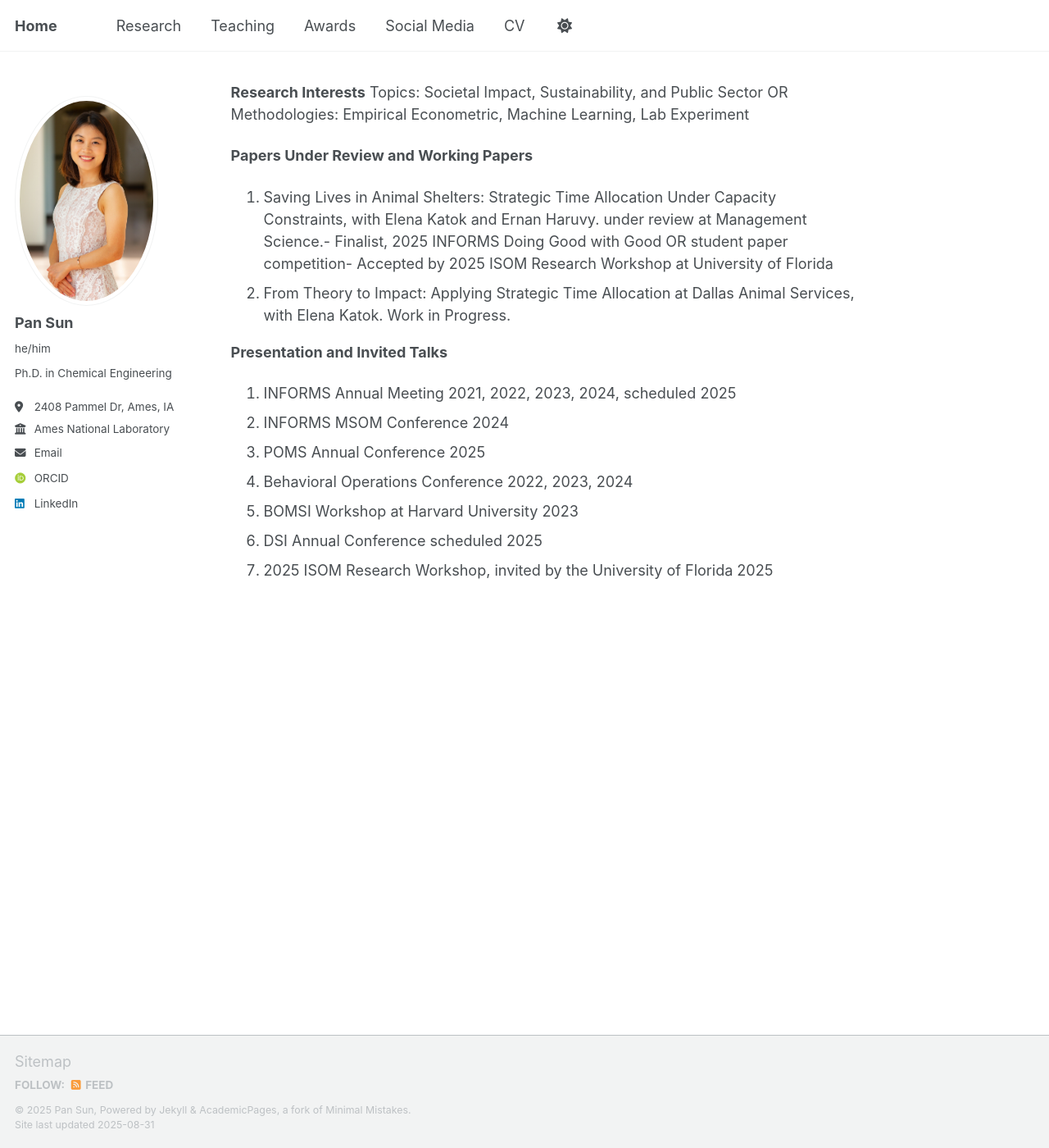
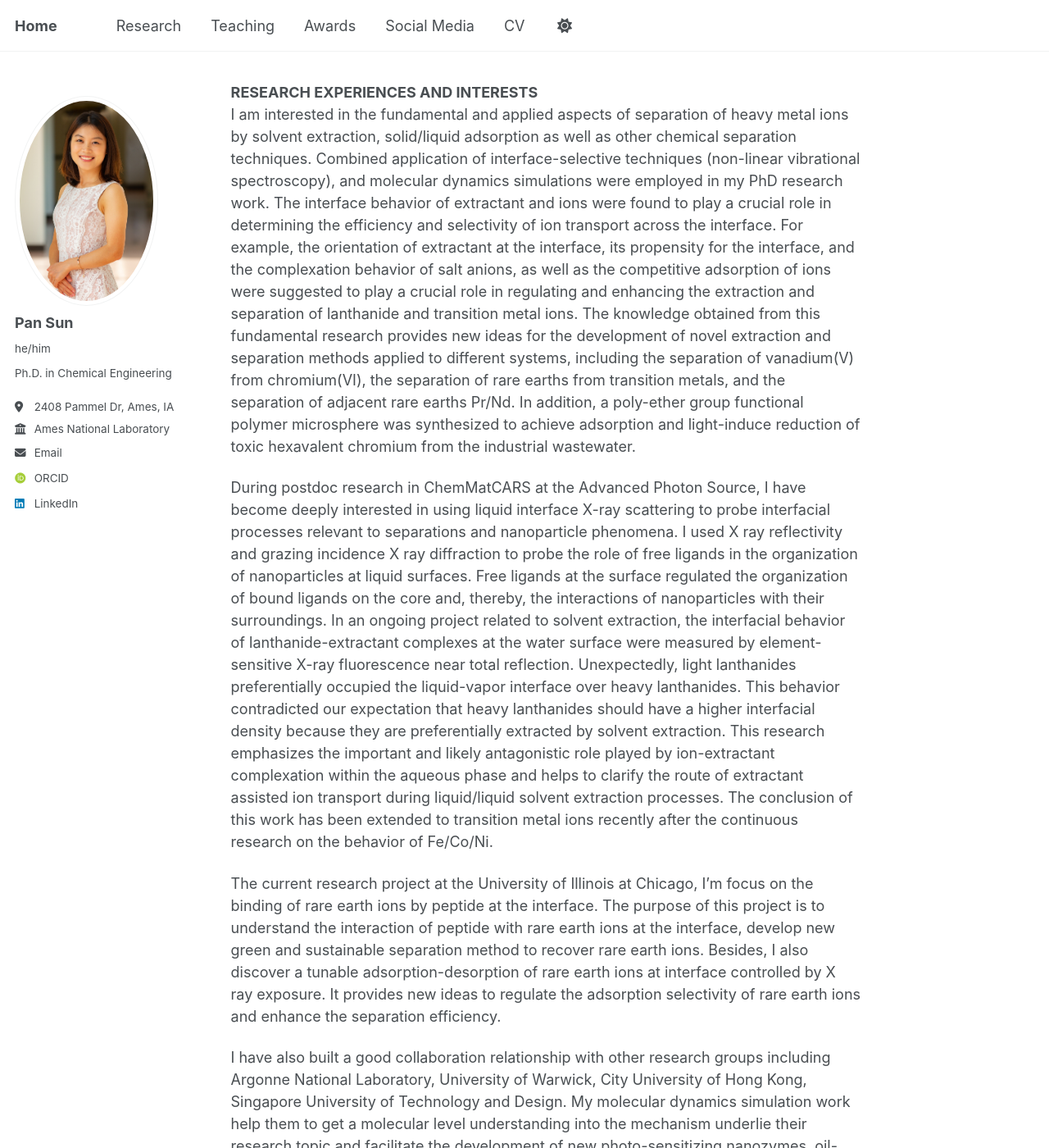
Before and after one commit to qxc2/pans, a Jekyll site: the page built from _research/research.md, in a window 1280 px wide and 1400 px high. Shown: the whole window at 82% size. Built offline with Jekyll 4.4.1, drawn with Linux system fonts in a browser that asks for light colours; some web fonts are replaced; a script that is not in the unit is left out; some of the changed text lies outside the part shown.

Commit message:
Update research.md

```diff
--- a/_research/research.md
+++ b/_research/research.md
@@ -3,21 +3,11 @@ collection: research
 permalink: /research/
 ---
 
-**Research Interests**
- Topics: Societal Impact, Sustainability, and Public Sector OR
- Methodologies: Empirical Econometric, Machine Learning, Lab Experiment
+**RESEARCH EXPERIENCES AND INTERESTS**
+I am interested in the fundamental and applied aspects of separation of heavy metal ions by solvent extraction, solid/liquid adsorption as well as other chemical separation techniques. Combined application of interface-selective techniques (non-linear vibrational spectroscopy), and molecular dynamics simulations were employed in my PhD research work. The interface behavior of extractant and ions were found to play a crucial role in determining the efficiency and selectivity of ion transport across the interface. For example, the orientation of extractant at the interface, its propensity for the interface, and the complexation behavior of salt anions, as well as the competitive adsorption of ions were suggested to play a crucial role in regulating and enhancing the extraction and separation of lanthanide and transition metal ions. The knowledge obtained from this fundamental research provides new ideas for the development of novel extraction and separation methods applied to different systems, including the separation of vanadium(V) from chromium(VI), the separation of rare earths from transition metals, and the separation of adjacent rare earths Pr/Nd. In addition, a poly-ether group functional polymer microsphere was synthesized to achieve adsorption and light-induce reduction of toxic hexavalent chromium from the industrial wastewater.
 
-**Papers Under Review and Working Papers**
- 1. Saving Lives in Animal Shelters: Strategic Time Allocation Under Capacity Constraints, with Elena Katok and
- Ernan Haruvy. under review at Management Science.- Finalist, 2025 INFORMS Doing Good with Good OR student paper competition- Accepted by 2025 ISOM Research Workshop at University of Florida
- 2. From Theory to Impact: Applying Strategic Time Allocation at Dallas Animal Services, with Elena Katok. Work
- in Progress.
+During postdoc research in ChemMatCARS at the Advanced Photon Source, I have become deeply interested in using liquid interface X-ray scattering to probe interfacial processes relevant to separations and nanoparticle phenomena. I used X ray reflectivity and grazing incidence X ray diffraction to probe the role of free ligands in the organization of nanoparticles at liquid surfaces. Free ligands at the surface regulated the organization of bound ligands on the core and, thereby, the interactions of nanoparticles with their surroundings. In an ongoing project related to solvent extraction, the interfacial behavior of lanthanide-extractant complexes at the water surface were measured by element-sensitive X-ray fluorescence near total reflection. Unexpectedly, light lanthanides preferentially occupied the liquid-vapor interface over heavy lanthanides. This behavior contradicted our expectation that heavy lanthanides should have a higher interfacial density because they are preferentially extracted by solvent extraction. This research emphasizes the important and likely antagonistic role played by ion-extractant complexation within the aqueous phase and helps to clarify the route of extractant assisted ion transport during liquid/liquid solvent extraction processes. The conclusion of this work has been extended to transition metal ions recently after the continuous research on the behavior of Fe/Co/Ni.
 
- **Presentation and Invited Talks**
- 1. INFORMS Annual Meeting                                               2021, 2022, 2023, 2024, scheduled 2025
- 2. INFORMS MSOM Conference                                              2024
- 3. POMS Annual Conference                                               2025
- 4. Behavioral Operations Conference                                     2022, 2023, 2024
- 5. BOMSI Workshop at Harvard University                                 2023
- 6. DSI Annual Conference                                                scheduled 2025
- 7. 2025 ISOM Research Workshop, invited by the University of Florida    2025
+The current research project at the University of Illinois at Chicago, I’m focus on the binding of rare earth ions by peptide at the interface. The purpose of this project is to understand the interaction of peptide with rare earth ions at the interface, develop new green and sustainable separation method to recover rare earth ions. Besides, I also discover a tunable adsorption-desorption of rare earth ions at interface controlled by X ray exposure. It provides new ideas to regulate the adsorption selectivity of rare earth ions and enhance the separation efficiency.
+
+I have also built a good collaboration relationship with other research groups including Argonne National Laboratory, University of Warwick, City University of Hong Kong, Singapore University of Technology and Design. My molecular dynamics simulation work help them to get a molecular level understanding into the mechanism underlie their research topic and facilitate the development of new photo-sensitizing nanozymes, oil-water separation membrane, novel aqueous zinc battery and lithium-sulfur battery.
```
